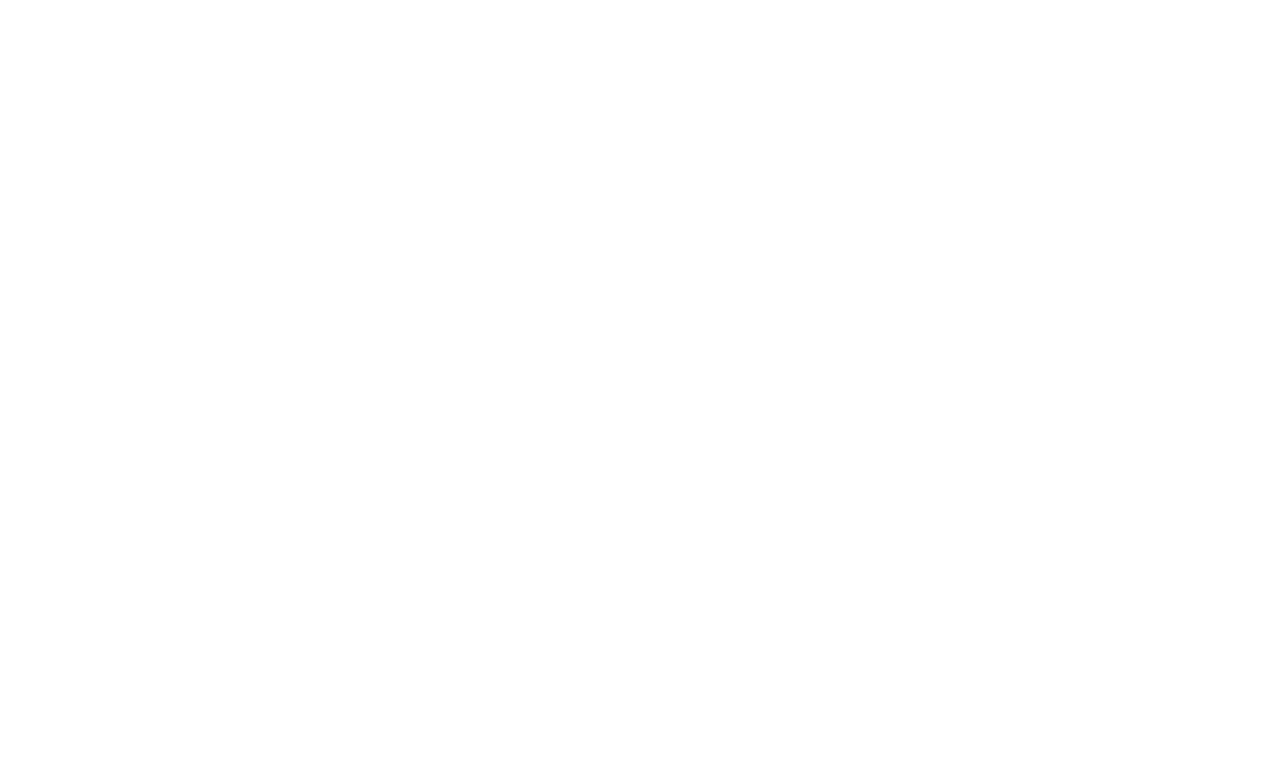
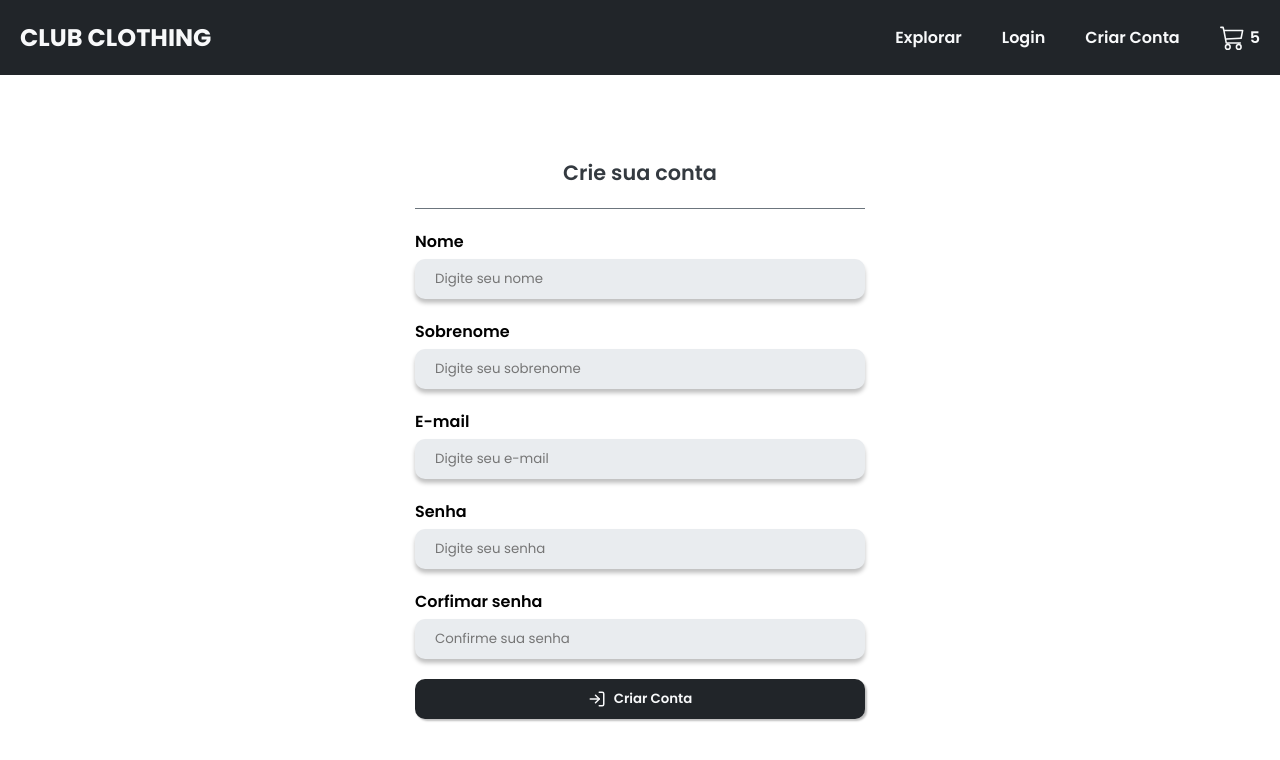
Before and after one commit to PedroStaRosa/club-clothing-ecommerce, a React (Create React App) app: page /sign-up in a window 1280 px wide. Before the commit this address had no page. Shown: the top 760 px of the page. Built offline with nearby package versions, Linux system fonts and the light colour scheme.

Commit message:
feat: add Sign Up Page and inputs validations

```diff
--- a/src/App.tsx
+++ b/src/App.tsx
@@ -1,5 +1,6 @@
 import { FunctionComponent } from 'react'
 import { BrowserRouter, Routes, Route } from 'react-router-dom'
+import SignUpPage from './pages/sign-up/sign-up.page'
 
 // Pages
 import HomePage from './pages/home/home.page'
@@ -11,6 +12,7 @@ const App: FunctionComponent = () => {
       <Routes>
         <Route path="/" element={<HomePage />} />
         <Route path="/login" element={<LoginPage />} />
+        <Route path="/sign-up" element={<SignUpPage />} />
       </Routes>
     </BrowserRouter>
   )
--- a/src/components/header/header.components.tsx
+++ b/src/components/header/header.components.tsx
@@ -13,14 +13,20 @@ const Header = () => {
   const handleLoginClick = () => {
     navigate('/login')
   }
+  const handleCreateAcountClick = () => {
+    navigate('/sign-up')
+  }
+  const handleExploreClick = () => {
+    navigate('/')
+  }
   return (
     <HeaderContainer>
       <HeaderTitle>CLUB CLOTHING</HeaderTitle>
 
       <HeaderItems>
-        <HeaderItem>Explorar</HeaderItem>
+        <HeaderItem onClick={handleExploreClick}>Explorar</HeaderItem>
         <HeaderItem onClick={handleLoginClick}>Login</HeaderItem>
-        <HeaderItem>Criar Conta</HeaderItem>
+        <HeaderItem onClick={handleCreateAcountClick}>Criar Conta</HeaderItem>
         <HeaderItem>
           <BsCart3 size={25} />
           <p style={{ marginLeft: 5 }}>5</p>
--- /dev/null
+++ b/src/pages/sign-up/sign-up.page.tsx
@@ -0,0 +1,148 @@
+import CustomButton from '../../components/custom-button/custom-buttom.component'
+import CustomInput from '../../components/custom-input/custom-input.component'
+import Header from '../../components/header/header.components'
+import {
+  SignUpContainer,
+  SignUpContent,
+  SignUpHeadline,
+  SignUpInputContainer
+} from './sign-up.styles'
+import { FiLogIn } from 'react-icons/fi'
+import { useForm } from 'react-hook-form'
+import validator from 'validator'
+import InputErrorMessage from '../../components/input-error-message/input-error-message.component'
+import { useState } from 'react'
+
+interface SignUpForm {
+  name: string
+  lastName: string
+  email: string
+  password: string
+  passwordConfirmation: string
+}
+
+const SignUpPage = () => {
+  const [confirmPassword, setConfirmPassword] = useState(true)
+  const {
+    register,
+    handleSubmit,
+    watch,
+    formState: { errors }
+  } = useForm<SignUpForm>()
+
+  const watchPassword = watch('password')
+
+  const handleRegisterClick = (data: any) => {
+    console.log({ data })
+    if (data.password !== data.confirmPassword) {
+      setConfirmPassword(false)
+      console.log(data.password)
+      console.log('entrou')
+    } else {
+      setConfirmPassword(true)
+    }
+  }
+
+  return (
+    <>
+      <Header />
+      <SignUpContainer>
+        <SignUpContent>
+          <SignUpHeadline>Crie sua conta</SignUpHeadline>
+          <SignUpInputContainer>
+            <p>Nome</p>
+            <CustomInput
+              hasError={!!errors.name}
+              placeholder="Digite seu nome"
+              {...register('name', {
+                required: true
+              })}
+            />
+            {errors?.name?.type === 'required' && (
+              <InputErrorMessage>O nome é obrigatória</InputErrorMessage>
+            )}
+          </SignUpInputContainer>
+          <SignUpInputContainer>
+            <p>Sobrenome</p>
+            <CustomInput
+              hasError={!!errors.lastName}
+              placeholder="Digite seu sobrenome"
+              {...register('lastName', {
+                required: true
+              })}
+            />
+            {errors?.lastName?.type === 'required' && (
+              <InputErrorMessage>O sobrenome é obrigatória</InputErrorMessage>
+            )}
+          </SignUpInputContainer>
+          <SignUpInputContainer>
+            <p>E-mail</p>
+            <CustomInput
+              hasError={!!errors?.email}
+              placeholder="Digite seu e-mail"
+              {...register('email', {
+                required: true,
+                validate: (value) => {
+                  return validator.isEmail(value)
+                }
+              })}
+            />
+            {errors?.email?.type === 'required' && (
+              <InputErrorMessage>O email é obrigatório</InputErrorMessage>
+            )}
+            {errors?.email?.type === 'validate' && (
+              <InputErrorMessage>
+                Por favor, insira um email válido
+              </InputErrorMessage>
+            )}
+          </SignUpInputContainer>
+          <SignUpInputContainer>
+            <p>Senha</p>
+            <CustomInput
+              type="password"
+              hasError={!!errors.password || !confirmPassword}
+              placeholder="Digite seu senha"
+              {...register('password', {
+                required: true
+              })}
+            />
+            {errors?.password?.type === 'required' && (
+              <InputErrorMessage>A senha é obrigatória</InputErrorMessage>
+            )}
+          </SignUpInputContainer>
+          <SignUpInputContainer>
+            <p>Corfimar senha</p>
+            <CustomInput
+              type="password"
+              hasError={!!errors.passwordConfirmation || !confirmPassword}
+              placeholder="Confirme sua senha"
+              {...register('passwordConfirmation', {
+                required: true,
+                validate: (value) => {
+                  return value === watchPassword
+                }
+              })}
+            />
+            {errors?.passwordConfirmation?.type === 'required' && (
+              <InputErrorMessage>A senha é obrigatória</InputErrorMessage>
+            )}
+            {errors?.passwordConfirmation?.type === 'validate' && (
+              <InputErrorMessage>
+                A confirmação de senha deve ser igual a senha{' '}
+              </InputErrorMessage>
+            )}
+          </SignUpInputContainer>
+          <CustomButton
+            startIcon={<FiLogIn size={18} />}
+            onClick={() => {
+              handleSubmit(handleRegisterClick)()
+            }}>
+            Criar Conta
+          </CustomButton>
+        </SignUpContent>
+      </SignUpContainer>
+    </>
+  )
+}
+
+export default SignUpPage
--- /dev/null
+++ b/src/pages/sign-up/sign-up.styles.ts
@@ -0,0 +1,35 @@
+import styled from 'styled-components'
+import Colors from '../../theme/theme.colors'
+
+export const SignUpContainer = styled.div`
+  height: 100%;
+  display: flex;
+  align-items: center;
+  justify-content: center;
+`
+
+export const SignUpContent = styled.div`
+  display: flex;
+  flex-direction: column;
+  align-items: center;
+  width: 450px;
+`
+
+export const SignUpHeadline = styled.p`
+  width: 100%;
+  text-align: center;
+  font-weight: 600;
+  font-size: 1.3rem;
+  margin-bottom: 20px;
+  color: ${Colors.text.black};
+  padding-bottom: 20px;
+  border-bottom: 1px solid #6c757d;
+`
+export const SignUpInputContainer = styled.div`
+  width: 100%;
+  margin-bottom: 20px;
+  p:nth-child(1) {
+    font-weight: 600;
+    margin-bottom: 5px;
+  }
+`
```
